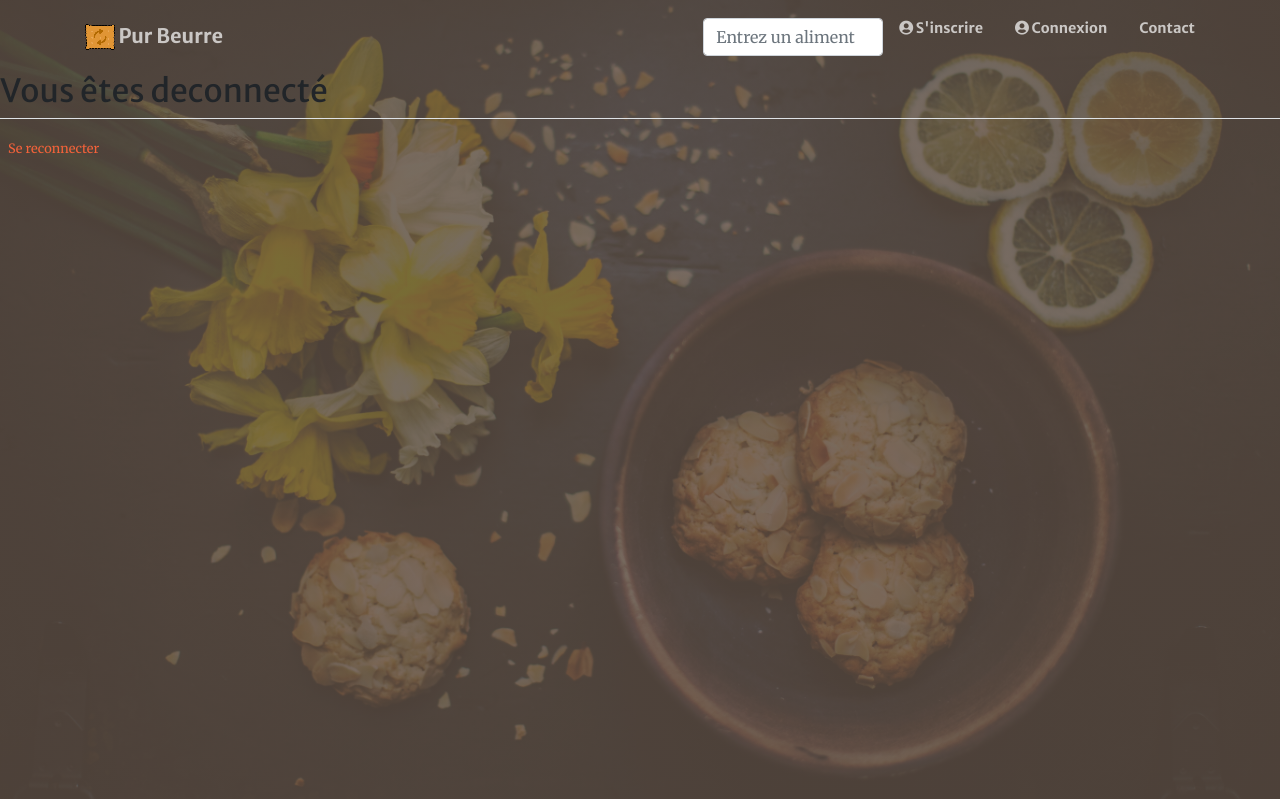
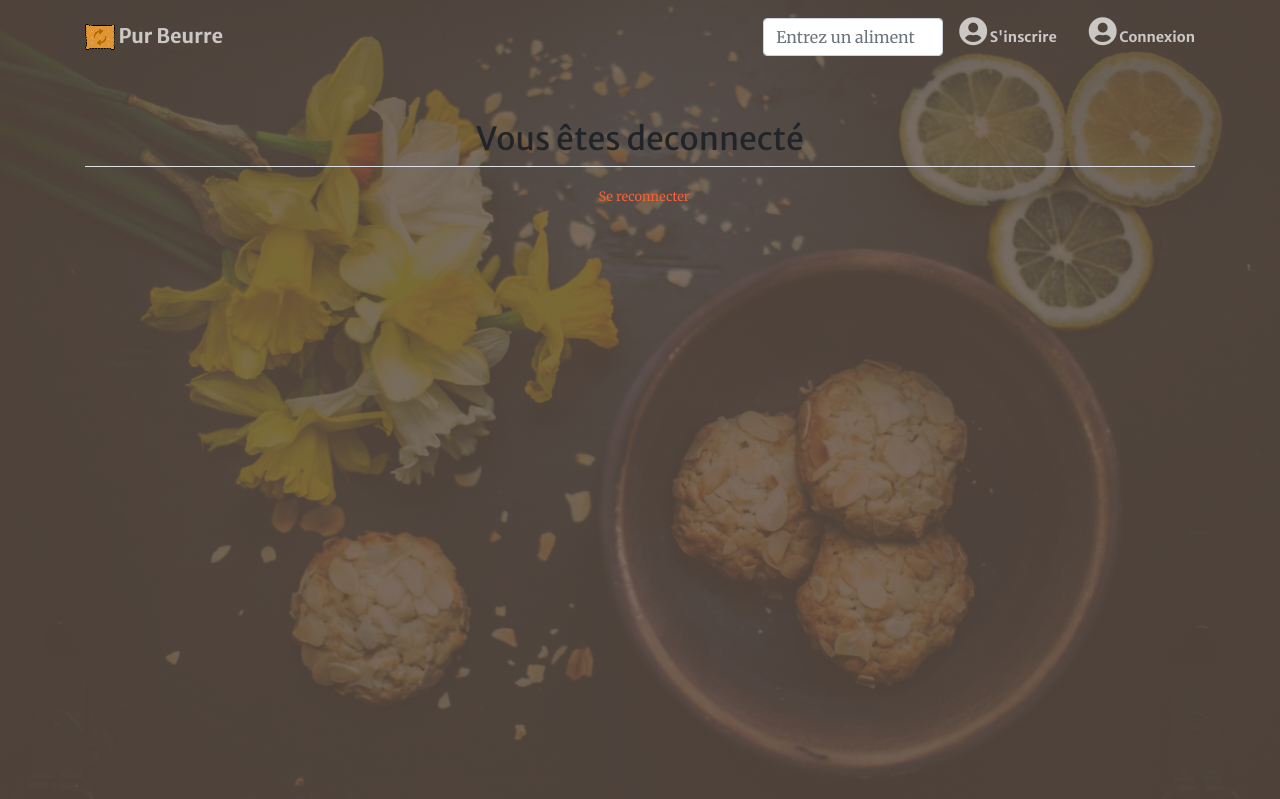
Before and after one commit to Goro-Majima/P8-purbeurre, a Django app: page /logout/ in a window 1280 px wide. Shown: the top 799 px of the page. Run offline with Django 3.2, Linux system fonts and the light colour scheme; some libraries are stand-ins or nearby versions.

Commit message:
added icons

```diff
--- a/purbeurre/grocery/templates/grocery/base.html
+++ b/purbeurre/grocery/templates/grocery/base.html
@@ -42,26 +42,23 @@
           </li>
           {% if user.is_authenticated %}
           <li class="nav-item">
-            <a class="nav-link js-scroll-trigger" href="{% url 'profile' %}"><i class="fa fa-user-circle" aria-hidden="true"></i></a>
+            <a class="nav-link js-scroll-trigger" href="{% url 'profile' %}"><i class="fa fa-user-circle fa-2x" aria-hidden="true"></i></a>
           </li>
           {%  else %}
           <li class="nav-item">
-            <a class="nav-link js-scroll-trigger" href="{% url 'register' %}"><i class="fa fa-user-circle" aria-hidden="true"></i> S'inscrire</a>
+            <a class="nav-link js-scroll-trigger" href="{% url 'register' %}"><i class="fa fa-user-circle fa-2x" aria-hidden="true"></i> S'inscrire</a>
           </li>
           <li class="nav-item">
-            <a class="nav-link js-scroll-trigger" href="{% url 'login' %}"><i class="fa fa-user-circle" aria-hidden="true"></i> Connexion</a>
-          </li>
-          <li class="nav-item">
-            <a class="nav-link js-scroll-trigger" href="{% url 'home' %}#contact">Contact</a>
+            <a class="nav-link js-scroll-trigger" href="{% url 'login' %}"><i class="fa fa-user-circle fa-2x" aria-hidden="true"></i> Connexion</a>
           </li>
           {% endif %}
 
           {% if user.is_authenticated %}
           <li class="nav-item">
-              <a class="nav-link js-scroll-trigger" href="{% url 'results' %}"><i class="fa fa-archive" aria-hidden="true"></i></a>
+              <a class="nav-link js-scroll-trigger" href="{% url 'results' %}"><img class="logo-small" src="{% static 'img/carrot1.png' %}" alt=""></i></a>
             </li>
           <li class="nav-item">
-            <a class="nav-link js-scroll-trigger" href="{% url 'logout' %}"><i class="fas fa-sign-out-alt" aria-hidden="true"></i></a>
+            <a class="nav-link js-scroll-trigger" href="{% url 'logout' %}"><i class="fas fa-sign-out-alt fa-2x" aria-hidden="true"></i></a>
           </li>
           {% endif %}
         </ul>
--- a/purbeurre/users/templates/users/logout.html
+++ b/purbeurre/users/templates/users/logout.html
@@ -4,11 +4,20 @@
 
 {% block content %}
 <header class="masthead">
-    <h2>Vous êtes deconnecté</h2>
-    <div class="border-top pt-3">
-        <small class="text-muted">
-            <a class="ml-2" href="{% url 'login' %}">Se reconnecter</a>
-        </small>
+    <div class="container">
+        <div class="row">
+            <div class="col-lg-12 text-center">
+                <div class="service-box mt-5 mx-auto">
+                    <h2>Vous êtes deconnecté</h2>
+                </div>
+                <div class="border-top pt-3">
+                    <small class="text-muted">
+                        <a class="ml-2" href="{% url 'login' %}">Se reconnecter</a>
+                    </small>
+                </div>
+            </div>
+        </div>
+
     </div>
 </header>
 {% endblock %}
```
Also changed, not shown: purbeurre/users/templates/users/register.html (+8 -5 lines), purbeurre/db.sqlite3, purbeurre/grocery/static/img/carrot.png (added), purbeurre/grocery/static/img/carrot1.png (added), purbeurre/grocery/static/img/coldette.png (deleted), purbeurre/grocery/static/img/rey.jpg (deleted).
